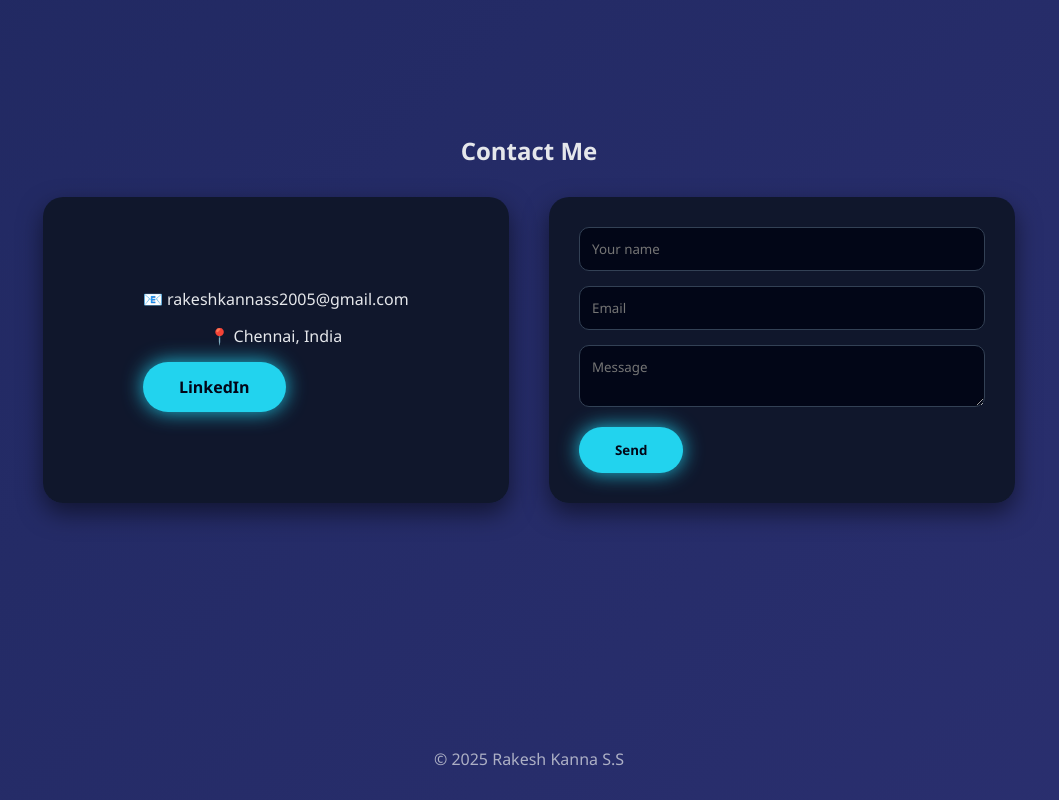
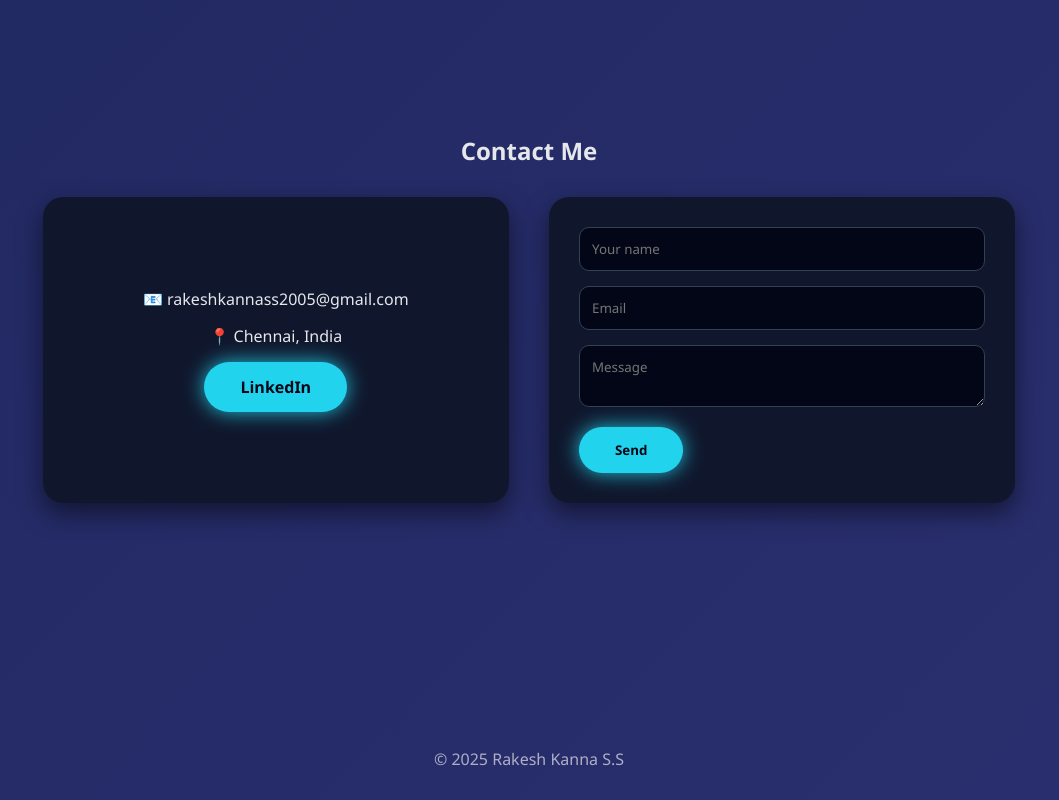
Before and after one commit to rakeshkannass2005-wq/Rakesh-portfolio, a plain HTML site: page index.html in a window 1280 px wide. Shown: the part 4882-5682 px from the top of the page, without its empty margins (111-1170 px from the left). Drawn offline with Linux system fonts and the light colour scheme.

Commit message:
Contact alignment fix

```diff
--- a/index.html
+++ b/index.html
@@ -182,8 +182,11 @@ display:flex;align-items:center;justify-content:center;
 }
 
 .contact-center{
-display:flex;flex-direction:column;
-gap:15px;text-align:center;
+    display:flex;
+    flex-direction:column;
+    align-items:center;   /* ✅ THIS FIXES CENTER ALIGNMENT */
+    gap:15px;
+    text-align:center;
 }
 
 input,textarea{
```
